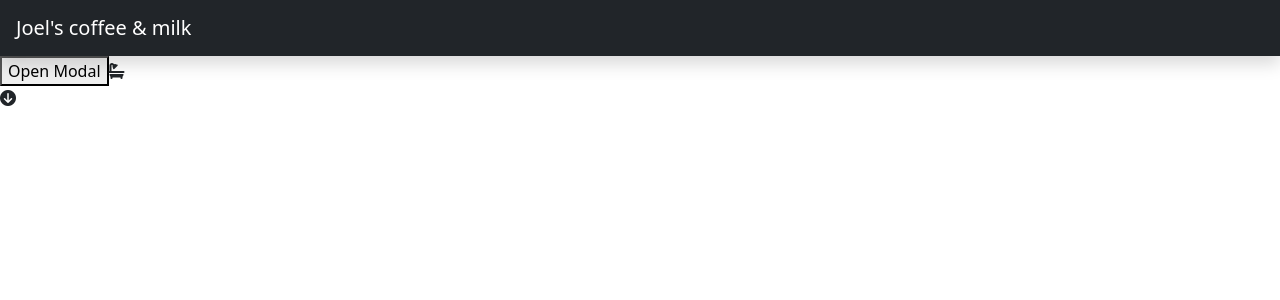
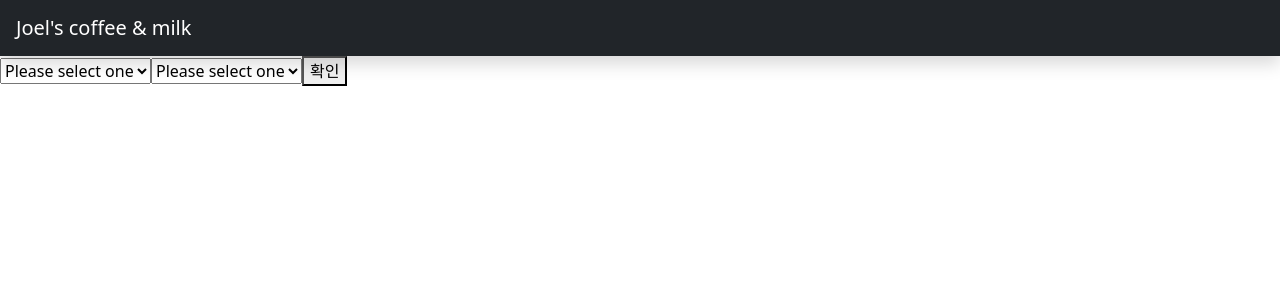
Before and after one commit to WooHCode/joeladminPage, a Vue app: page /store in a window 1280 px wide. Shown: the top 300 px of the page. Built offline with nearby package versions, Linux system fonts and the light colour scheme.

Commit message:
update sale

```diff
--- a/src/pages/Store.vue
+++ b/src/pages/Store.vue
@@ -1,34 +1,58 @@
 <template>
-  <div>
-    <div class="modal" v-if="showModal">
-      <div class="modal-content">
-        <span class="close" @click="closeModal()"></span>
-        <p>Modal Content goes here</p>
-      </div>
-    </div>
-    <button class="myBtn" @click="openModal()">Open Modal</button>
-    <i class="fa fa-bathtub" aria-hidden="true"></i>
+  <div id="app">
+    <select v-model="selectedOption1">
+      <option disabled value="">Please select one</option>
+      <option value="option1">Option 1</option>
+      <option value="option2">Option 2</option>
+      <option value="option3">Option 3</option>
+    </select>
 
-    <div class="mtauto ">
-      <i class="fa fa-arrow-circle-down" aria-hidden="true"></i>
-    </div>
+    <select v-model="selectedOption2">
+      <option disabled value="">Please select one</option>
+      <option v-for="option in secondOptions" :key="option.value">{{ option.text }}</option>
+    </select>
 
+    <button @click="submit()">확인</button>
   </div>
 </template>
 
 <script>
 export default {
+  methods: {
+    submit() {
+      alert(this.selectedOption1 + ' ' + this.selectedOption2);
+    },
+  },
   data() {
     return {
-      showModal: false
-    };
+      selectedOption1: '',
+      selectedOption2: '',
+      options: [
+        {
+          value: 'option1', text: 'Option 1', suboptions: [
+            { value: 'suboption1', text: 'Suboption 1' },
+            { value: 'suboption2', text: 'Suboption 2' }
+          ]
+        },
+        {
+          value: 'option2', text: 'Option 2', suboptions: [
+            { value: 'suboption3', text: 'Suboption 3' }
+          ]
+        },
+        {
+          value: 'option3', text: 'Option 3', suboptions: [
+            { value: 'suboption4', text: 'Suboption 4' },
+            { value: 'suboption5', text: 'Suboption 5' }
+          ]
+        }
+      ]
+    }
   },
-  methods: {
-    openModal() {
-      this.showModal = true;
-    },
-    closeModal() {
-      this.showModal = false;
+  computed: {
+    secondOptions: function () {
+      const selectedOption = this.selectedOption1;
+      const matchedOption = this.options.find(option => option.value === selectedOption);
+      return matchedOption ? matchedOption.suboptions : [];
     }
   }
 };
--- a/src/scripts/router.js
+++ b/src/scripts/router.js
@@ -1,29 +1,36 @@
-import Home from "@/pages/Home"
-import Login from "@/pages/Login"
-import Sales from "@/pages/Sales"
-import Items from "@/pages/Items"
-import Emp from "@/pages/Emp"
-import Client from "@/pages/Client"
-import Store from "@/pages/Store"
-import EmpSave from "@/pages/EmpSave"
-import EmpDetail from "@/pages/EmpDetail"
-import { createRouter, createWebHistory } from "vue-router"
+import Home from "@/pages/Home";
+import Login from "@/pages/Login";
+import Sales from "@/pages/Sales";
+import SaleSave from "@/pages/SaleSave";
+import Items from "@/pages/Items";
+import Emp from "@/pages/Emp";
+import Client from "@/pages/Client";
+import Store from "@/pages/Store";
+import EmpSave from "@/pages/EmpSave";
+import EmpDetail from "@/pages/EmpDetail";
+import { createRouter, createWebHistory } from "vue-router";
 
 const routes = [
-    { path: '/', component: Home },
-    { path: '/login', component: Login },
-    { path: '/sales', component: Sales },
-    { path: '/items', component: Items },
-    { path: '/emp', name: 'Emp', component: Emp },
-    { path: '/client', component: Client },
-    { path: '/store', component: Store },
-    { path: '/empSave', component: EmpSave },
-    { path: '/empDetail/:name', name: 'EmpDetail', props: true, component: EmpDetail },
-]
+  { path: "/", component: Home },
+  { path: "/login", component: Login },
+  { path: "/sales", component: Sales },
+  { path: "/saleSave", component: SaleSave },
+  { path: "/items", component: Items },
+  { path: "/emp", name: "Emp", component: Emp },
+  { path: "/client", component: Client },
+  { path: "/store", component: Store },
+  { path: "/empSave", component: EmpSave },
+  {
+    path: "/empDetail/:name",
+    name: "EmpDetail",
+    props: true,
+    component: EmpDetail,
+  },
+];
 
 const router = createRouter({
-    history: createWebHistory(),
-    routes: routes
-})
+  history: createWebHistory(),
+  routes: routes,
+});
 
 export default router;
```
